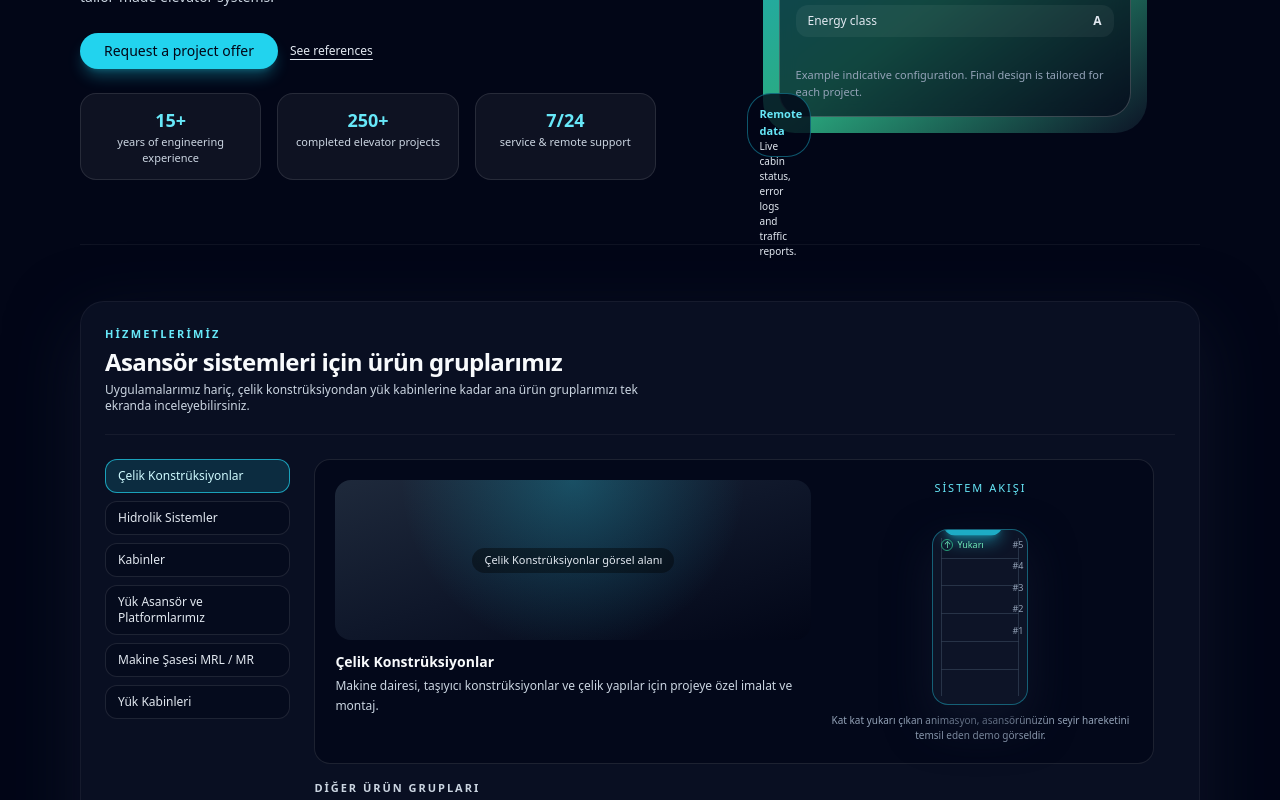
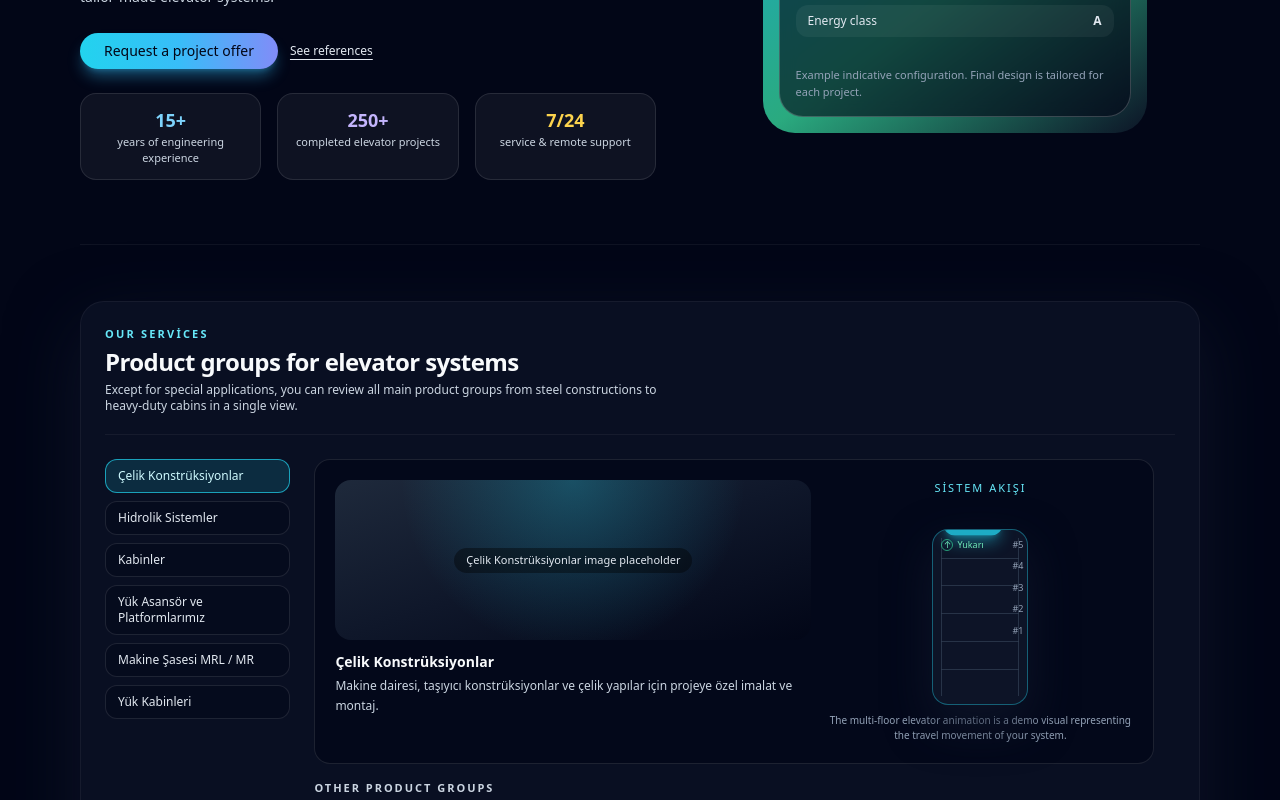
Before and after one commit to ibrahimtkmz/withmor, a Next.js app: page / in a window 1280 px wide. Shown: the part 340-1140 px from the top of the page. Built offline with nearby package versions, Linux system fonts and the light colour scheme.

Commit message:
Update page.jsx

```diff
--- a/app/page.jsx
+++ b/app/page.jsx
@@ -222,7 +222,7 @@ export default function AsansorSite() {
       {/* Background glow */}
       <div
         aria-hidden="true"
-        className="pointer-events-none fixed inset-0 -z-10 bg-[radial-gradient(circle_at_top,_#22d3ee22,_transparent_55%),_radial-gradient(circle_at_bottom,_#0f766e22,_transparent_55%)]"
+        className="pointer-events-none fixed inset-0 -z-10 bg-[radial-gradient(circle_at_top,_#22d3ee22,_transparent_55%),_radial-gradient(circle_at_bottom_left,_#4f46e522,_transparent_55%),_radial-gradient(circle_at_bottom,_#0f766e22,_transparent_55%)]"
       />
 
       {/* Navbar */}
@@ -296,7 +296,7 @@ export default function AsansorSite() {
             </p>
 
             <div className="mb-6 flex flex-wrap items-center gap-3">
-              <button className="rounded-full bg-cyan-400 px-6 py-2 text-sm font-medium text-slate-950 shadow-lg shadow-cyan-400/30 transition hover:bg-cyan-300">
+              <button className="rounded-full bg-gradient-to-r from-cyan-400 via-sky-400 to-indigo-400 px-6 py-2 text-sm font-medium text-slate-950 shadow-lg shadow-sky-400/40 transition hover:brightness-110">
                 {hero.cta}
               </button>
               <a
@@ -309,15 +309,15 @@ export default function AsansorSite() {
 
             <div className="grid max-w-xl grid-cols-3 gap-4 text-center text-[11px] text-slate-300">
               <div className="rounded-2xl border border-white/10 bg-white/5 px-3 py-3">
-                <p className="text-lg font-semibold text-cyan-300">15+</p>
+                <p className="text-lg font-semibold text-sky-300">15+</p>
                 <p>years of engineering experience</p>
               </div>
               <div className="rounded-2xl border border-white/10 bg-white/5 px-3 py-3">
-                <p className="text-lg font-semibold text-cyan-300">250+</p>
+                <p className="text-lg font-semibold text-violet-300">250+</p>
                 <p>completed elevator projects</p>
               </div>
               <div className="rounded-2xl border border-white/10 bg-white/5 px-3 py-3">
-                <p className="text-lg font-semibold text-cyan-300">7/24</p>
+                <p className="text-lg font-semibold text-amber-300">7/24</p>
                 <p>service & remote support</p>
               </div>
             </div>
@@ -363,10 +363,7 @@ export default function AsansorSite() {
                   </p>
                 </div>
               </div>
-              <div className="absolute -bottom-6 -left-4 h-16 w-16 rounded-3xl border border-cyan-400/40 bg-slate-950/80 p-3 text-[10px] text-slate-200">
-                <p className="text-[11px] font-semibold text-cyan-300">Remote data</p>
-                <p>Live cabin status, error logs and traffic reports.</p>
-              </div>
+
             </div>
           </div>
         </section>
@@ -379,19 +376,18 @@ export default function AsansorSite() {
           <div className="flex flex-col gap-3 border-b border-white/5 pb-5 sm:flex-row sm:items-end sm:justify-between">
             <div>
               <p className="text-[11px] font-semibold uppercase tracking-[0.2em] text-cyan-300">
-                Hizmetlerimiz
+                Our Services
               </p>
               <h2 className="mt-1 text-xl font-semibold tracking-tight sm:text-2xl">
-                Asansör sistemleri için ürün gruplarımız
+                Product groups for elevator systems
               </h2>
               <p className="mt-1 max-w-xl text-xs text-slate-300">
-                Uygulamalarımız hariç, çelik konstrüksiyondan yük kabinlerine kadar ana ürün
-                gruplarımızı tek ekranda inceleyebilirsiniz.
+                Except for special applications, you can review all main product groups from steel constructions to heavy-duty cabins in a single view.
               </p>
             </div>
             {isLoggedIn && (
               <p className="text-[11px] text-slate-400">
-                Kategorileri ve açıklamaları admin girişi ile düzenleyebilirsiniz.
+                You can manage categories and descriptions after logging in to the admin profile.
               </p>
             )}
           </div>
@@ -428,7 +424,7 @@ export default function AsansorSite() {
                         <div className="absolute inset-0 bg-[radial-gradient(circle_at_top,_#22d3ee44,_transparent_60%)]" />
                         <div className="absolute inset-0 flex items-center justify-center text-[11px] text-slate-200">
                           <span className="rounded-full bg-black/40 px-3 py-1">
-                            {services[activeService]?.name} görsel alanı
+                            {services[activeService]?.name} image placeholder
                           </span>
                         </div>
                       </div>
@@ -447,8 +443,7 @@ export default function AsansorSite() {
                       </p>
                       <ElevatorAnimation />
                       <p className="mt-2 text-center text-[10px] text-slate-400">
-                        Kat kat yukarı çıkan animasyon, asansörünüzün seyir hareketini temsil eden
-                        demo görseldir.
+                        The multi-floor elevator animation is a demo visual representing the travel movement of your system.
                       </p>
                     </div>
                   </div>
@@ -457,7 +452,7 @@ export default function AsansorSite() {
                 {/* Thumbnail carousel */}
                 <div className="mt-4">
                   <p className="mb-2 text-[11px] font-semibold uppercase tracking-[0.18em] text-slate-300">
-                    Diğer ürün grupları
+                    Other product groups
                   </p>
                   <div className="flex gap-3 overflow-x-auto pb-2">
                     {services.map((service, index) => (
```
